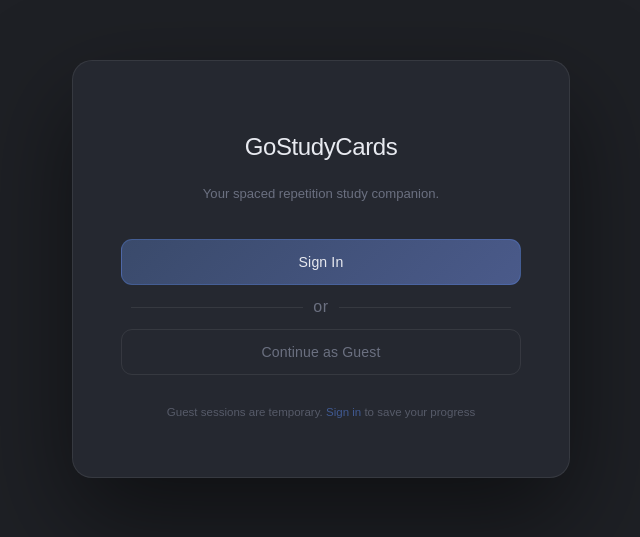
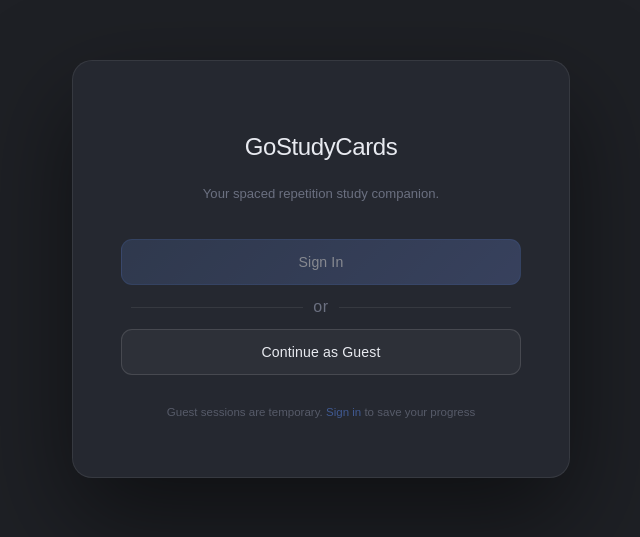
Before and after one commit to 18barbers2/gostudycards, a React (Vite) app in the folder frontend/: page /login in a window 1280 px wide. Shown: the part 131-668 px from the top of the page, without its empty margins (319-959 px from the left). Built offline with nearby package versions, Linux system fonts and the light colour scheme; no server answers.

Commit message:
style: updated login as guest to be more visually bold

```diff
--- a/frontend/src/css/Login.css
+++ b/frontend/src/css/Login.css
@@ -6,6 +6,11 @@
     align-items: center;
     justify-content: center;
     overflow: hidden;
+}
+
+.login-button:disabled{
+  cursor: not-allowed;
+  opacity: 0.5;
 }
 
 .login-card {
@@ -115,3 +120,15 @@
 .login-note span {
   color: rgba(91,140,245,0.7);
 }
+
+.login-button--ghost {
+    background: var(--surface, #2d3038);
+    border: 1px solid rgba(255,255,255,0.12);
+    color: var(--text, #e8eaf0);
+}
+
+.login-button--ghost:hover {
+    background: #33363f;
+    border-color: rgba(255,255,255,0.2);
+    color: var(--text, #e8eaf0);
+}
```
